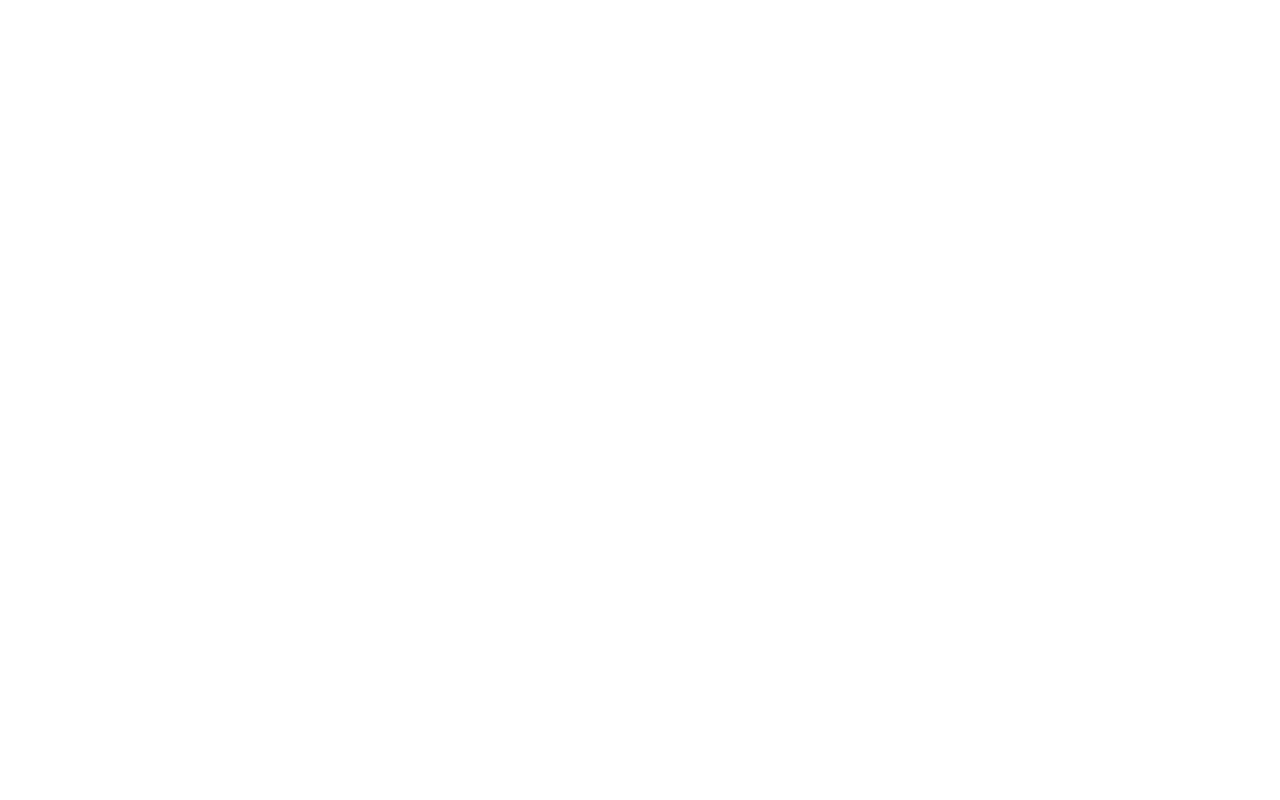
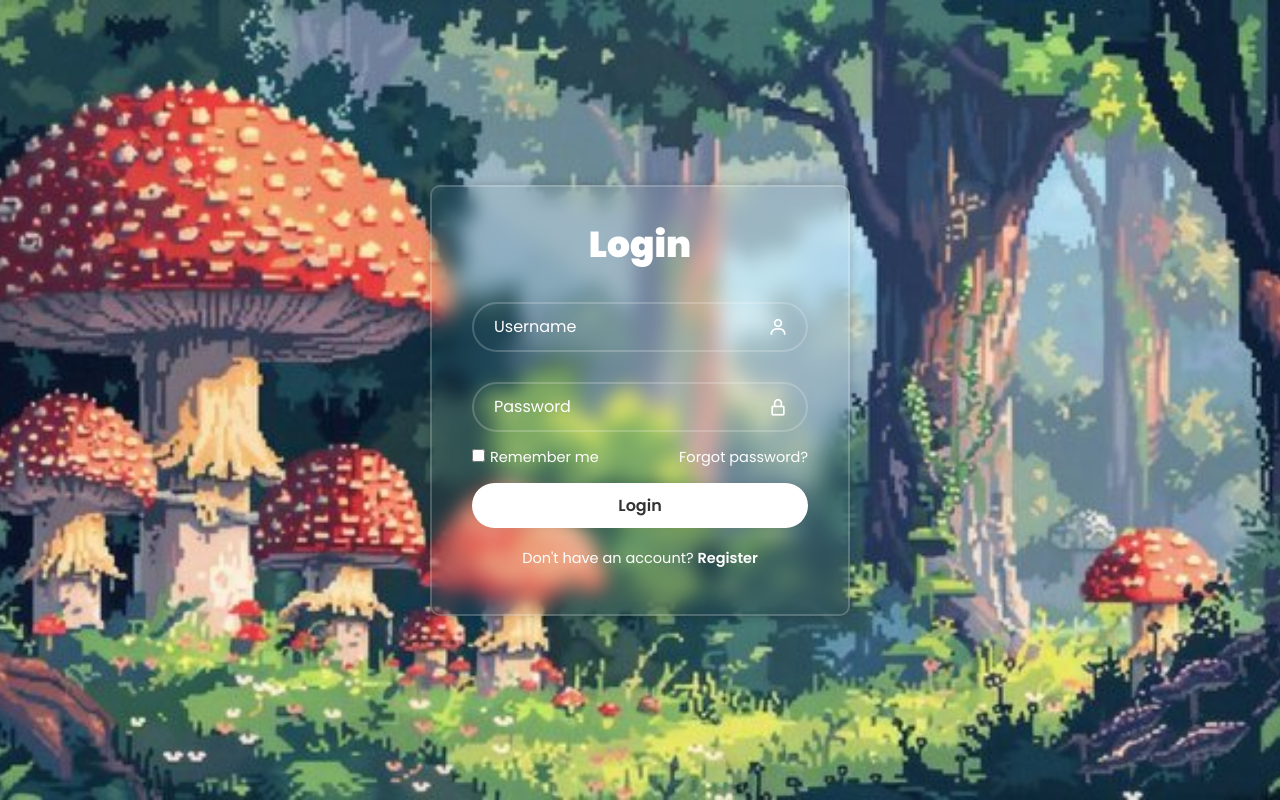
Before and after one commit to AkaSiah/Contra, a plain HTML site: page login.html in a window 1280 px wide. Drawn offline with nearby package versions, Linux system fonts and the light colour scheme.

Commit message:
Update login.html
Copied the from index and added it to this branch, separating login and homepage

```diff
--- a/login.html
+++ b/login.html
@@ -1,11 +1,41 @@
 <!DOCTYPE html>
 <html lang="en">
+
 <head>
     <meta charset="UTF-8">
+    <meta http-equiv="X-UA-Compatible" content="IE=edge">
     <meta name="viewport" content="width=device-width, initial-scale=1.0">
-    <title>Document</title>
+    <title>Login Form</title>
+    <link rel="stylesheet" href="style.css">
+    <link href='https://unpkg.com/boxicons@2.1.4/css/boxicons.min.css' rel='stylesheet'>
 </head>
+
 <body>
+    <div class="wrapper">
+        <form action="">
+            <h1>Login</h1>
+            <div class="input-box">
+                <input type="text" placeholder="Username" required>
+                <i class='bx bx-user'></i>
+            </div>
+            <div class="input-box">
+                <input type="password" placeholder="Password" required>
+                <i class='bx bx-lock-alt'></i>
+            </div>
 
+            <div class="remember-forgot">
+                <label><input type="checkbox">Remember me</label>
+                <a href="#">Forgot password?</a>
+            </div>
+
+            <button type="submit" class="btn">Login</button>
+
+            <div class="register-link">
+                <p>Don't have an account? <a href="#">Register</a> </p>
+            </div>
+
+        </form>
+    </div>
 </body>
+
 </html>
```
